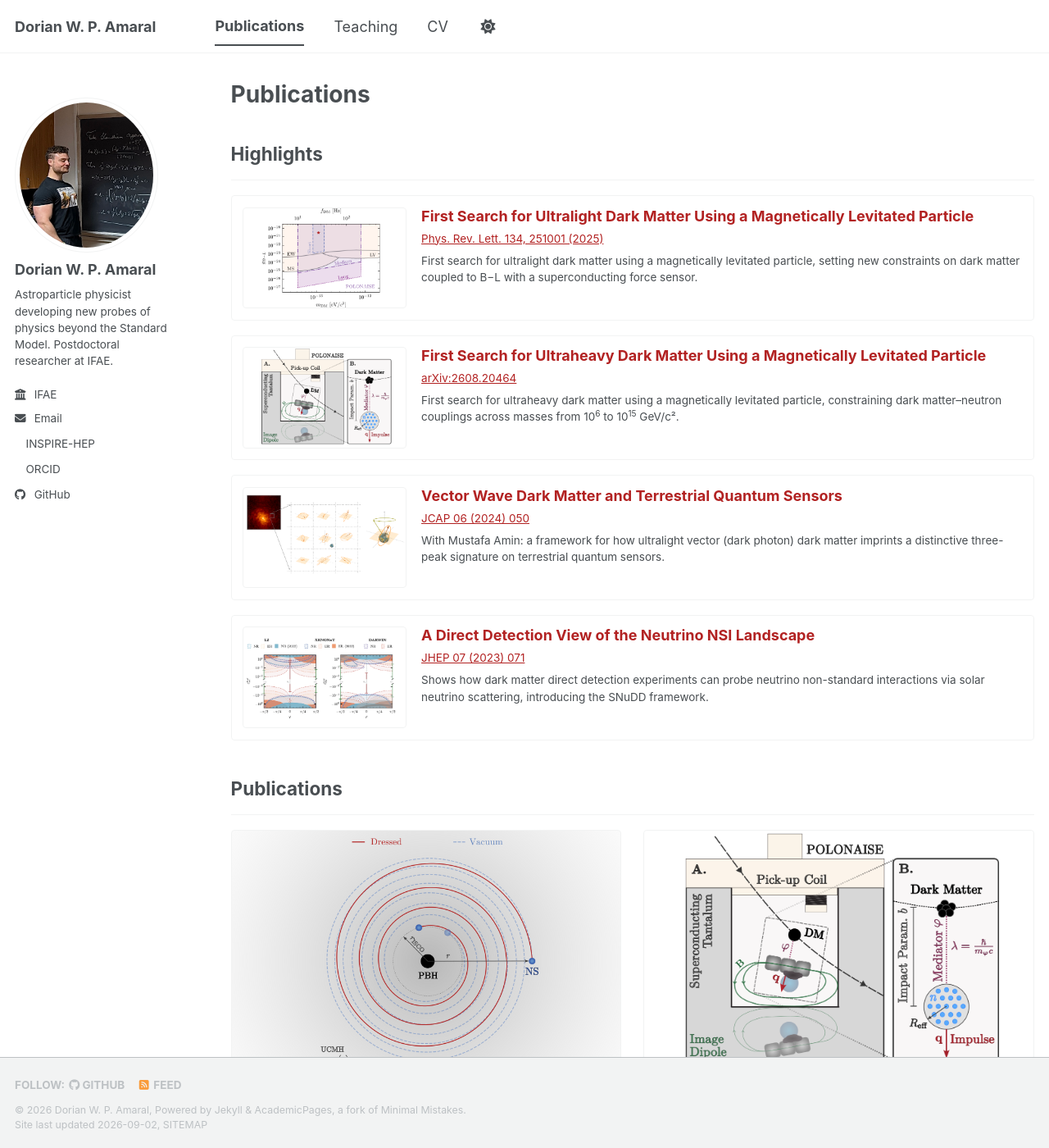
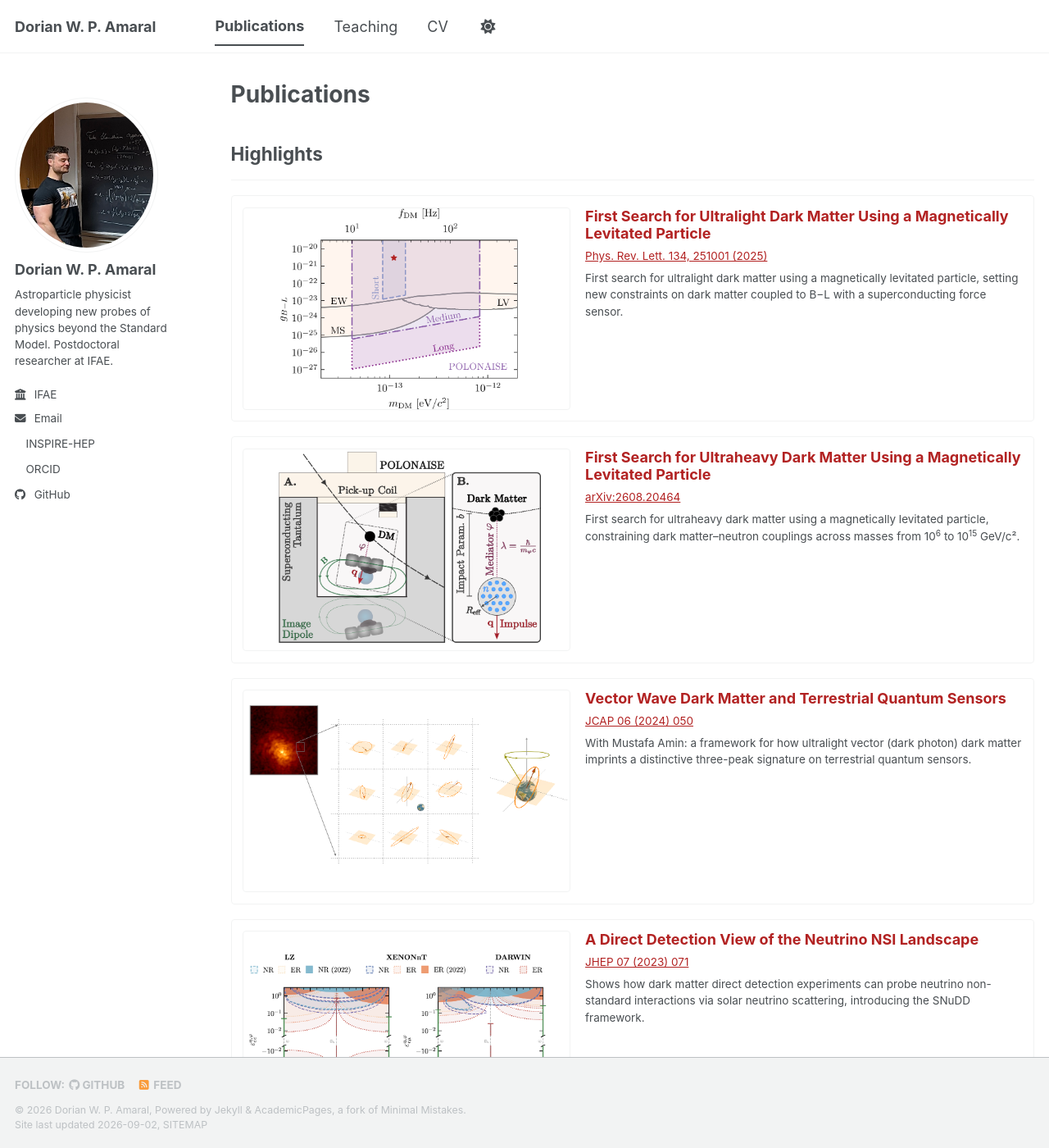
Before and after one commit to dwpamaral/dwpamaral.github.io, a Jekyll site: the page built from _pages/publications.html, in a window 1280 px wide and 1400 px high. Shown: the whole window at 82% size. Built offline with Jekyll 4.4.1, drawn with Linux system fonts in a browser that asks for light colours; a style sheet for code colours, icons or effects is not loaded.

Commit message:
Widen highlight photo

```diff
--- a/_sass/layout/_archive.scss
+++ b/_sass/layout/_archive.scss
@@ -190,14 +190,14 @@
 
   img {
     display: block;
-    width: 140px;
+    width: 280px;
     aspect-ratio: 1.618 / 1; // golden ratio, same as publication card images
     border-radius: $border-radius;
     border: 1px solid var(--global-border-color);
     object-fit: contain;
 
     @include breakpoint($medium) {
-      width: 200px;
+      width: 400px;
     }
   }
 }
```
